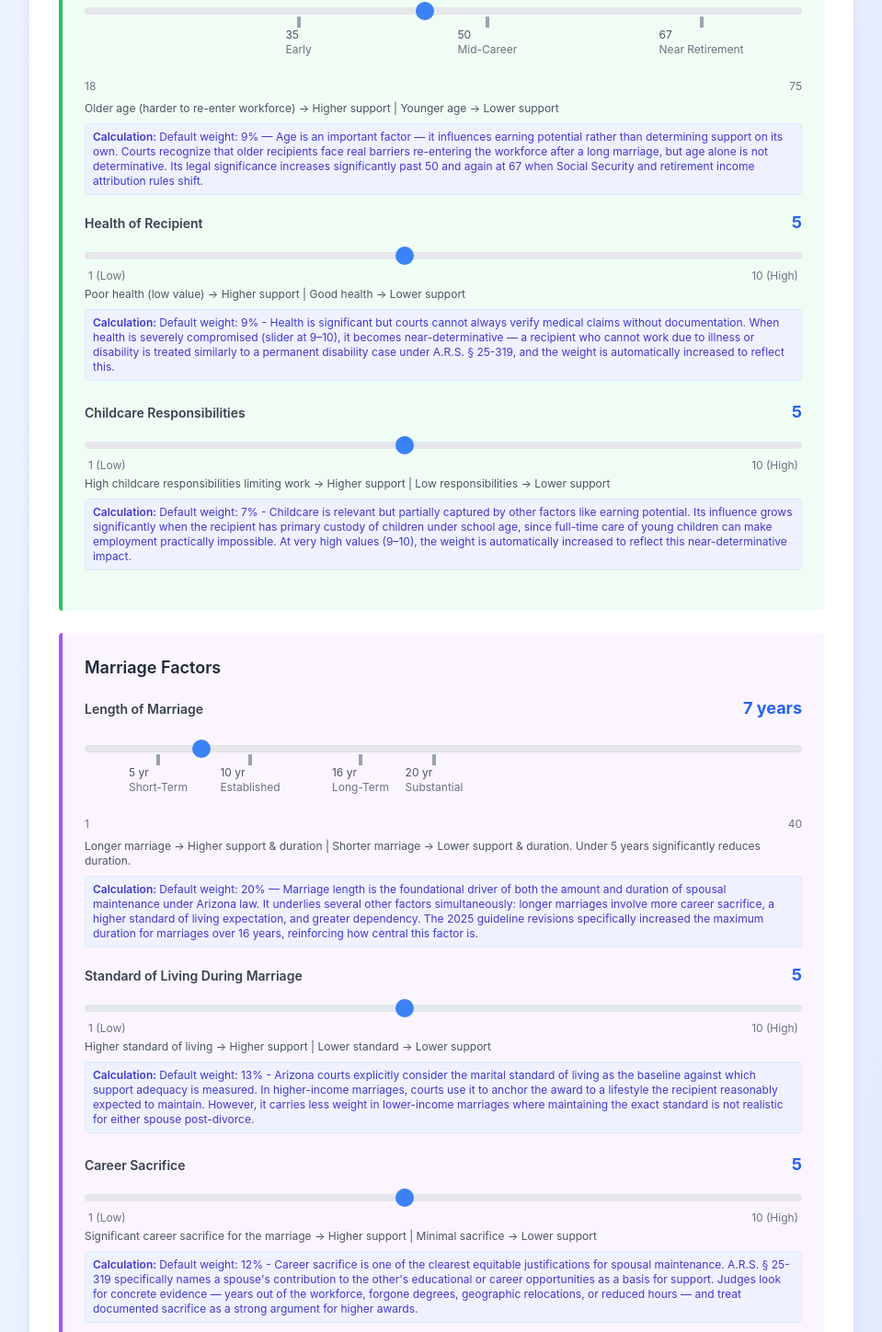
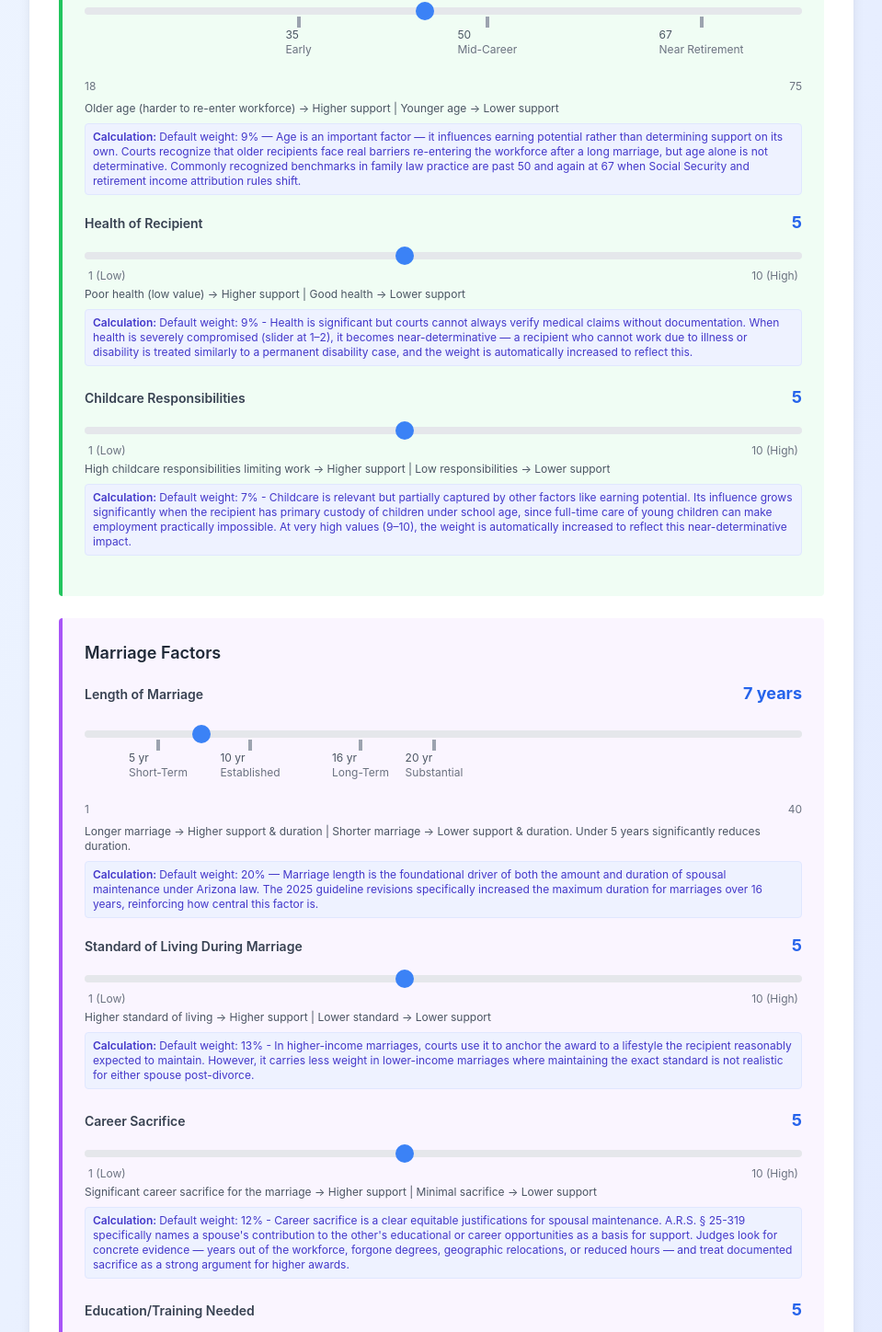
Before and after one commit to delphe/divorce-support-calc, a React (Create React App) app: page / in a window 1280 px wide. Shown: the part 810-2258 px from the top of the page at 92% size, without its empty margins (160-1119 px from the left). Built offline with nearby package versions, Linux system fonts and the light colour scheme.

Commit message:
Update language around rational and include sources. Add build files for deployment

```diff
--- a/src/App.js
+++ b/src/App.js
@@ -767,7 +767,7 @@ function App() {
               value={ageOfRecipient}
               onChange={setAgeOfRecipient}
               description="Older age (harder to re-enter workforce) → Higher support | Younger age → Lower support"
-              rationale="Default weight: 9% — Age is an important factor — it influences earning potential rather than determining support on its own. Courts recognize that older recipients face real barriers re-entering the workforce after a long marriage, but age alone is not determinative. Its legal significance increases significantly past 50 and again at 67 when Social Security and retirement income attribution rules shift."
+              rationale="Default weight: 9% — Age is an important factor — it influences earning potential rather than determining support on its own. Courts recognize that older recipients face real barriers re-entering the workforce after a long marriage, but age alone is not determinative. Commonly recognized benchmarks in family law practice are past 50 and again at 67 when Social Security and retirement income attribution rules shift."
               warning={[
                 {
                   threshold: 50,
@@ -784,7 +784,7 @@ function App() {
               value={healthOfRecipient}
               onChange={setHealthOfRecipient}
               description="Poor health (low value) → Higher support | Good health → Lower support"
-              rationale="Default weight: 9% - Health is significant but courts cannot always verify medical claims without documentation. When health is severely compromised (slider at 9–10), it becomes near-determinative — a recipient who cannot work due to illness or disability is treated similarly to a permanent disability case under A.R.S. § 25-319, and the weight is automatically increased to reflect this."
+              rationale="Default weight: 9% - Health is significant but courts cannot always verify medical claims without documentation. When health is severely compromised (slider at 1–2), it becomes near-determinative — a recipient who cannot work due to illness or disability is treated similarly to a permanent disability case, and the weight is automatically increased to reflect this."
               warning={{
                 threshold: 2,
                 direction: "below",
@@ -812,21 +812,21 @@ function App() {
               value={lengthOfMarriage}
               onChange={setLengthOfMarriage}
               description="Longer marriage → Higher support & duration | Shorter marriage → Lower support & duration. Under 5 years significantly reduces duration."
-              rationale="Default weight: 20% — Marriage length is the foundational driver of both the amount and duration of spousal maintenance under Arizona law. It underlies several other factors simultaneously: longer marriages involve more career sacrifice, a higher standard of living expectation, and greater dependency. The 2025 guideline revisions specifically increased the maximum duration for marriages over 16 years, reinforcing how central this factor is."
+              rationale="Default weight: 20% — Marriage length is the foundational driver of both the amount and duration of spousal maintenance under Arizona law. The 2025 guideline revisions specifically increased the maximum duration for marriages over 16 years, reinforcing how central this factor is."
             />
             <SliderComponent
               label="Standard of Living During Marriage"
               value={standardOfLiving}
               onChange={setStandardOfLiving}
               description="Higher standard of living → Higher support | Lower standard → Lower support"
-              rationale="Default weight: 13% - Arizona courts explicitly consider the marital standard of living as the baseline against which support adequacy is measured. In higher-income marriages, courts use it to anchor the award to a lifestyle the recipient reasonably expected to maintain. However, it carries less weight in lower-income marriages where maintaining the exact standard is not realistic for either spouse post-divorce."
+              rationale="Default weight: 13% - In higher-income marriages, courts use it to anchor the award to a lifestyle the recipient reasonably expected to maintain. However, it carries less weight in lower-income marriages where maintaining the exact standard is not realistic for either spouse post-divorce."
             />
             <SliderComponent
               label="Career Sacrifice"
               value={careerSacrifice}
               onChange={setCareerSacrifice}
               description="Significant career sacrifice for the marriage → Higher support | Minimal sacrifice → Lower support"
-              rationale="Default weight: 12% - Career sacrifice is one of the clearest equitable justifications for spousal maintenance. A.R.S. § 25-319 specifically names a spouse's contribution to the other's educational or career opportunities as a basis for support. Judges look for concrete evidence — years out of the workforce, forgone degrees, geographic relocations, or reduced hours — and treat documented sacrifice as a strong argument for higher awards."
+              rationale="Default weight: 12% - Career sacrifice is a clear equitable justifications for spousal maintenance. A.R.S. § 25-319 specifically names a spouse's contribution to the other's educational or career opportunities as a basis for support. Judges look for concrete evidence — years out of the workforce, forgone degrees, geographic relocations, or reduced hours — and treat documented sacrifice as a strong argument for higher awards."
             />
             <SliderComponent
               label="Education/Training Needed"
@@ -1032,6 +1032,26 @@ function App() {
           <p>
             This tool is an educational estimate only and is NOT legal advice. These calculations are based on general Arizona spousal maintenance guidelines and should not be relied upon for actual divorce proceedings. Consult with a family law attorney in Arizona for accurate legal guidance tailored to your specific situation. Extraordinary circumstances may apply to your case that this tool cannot account for.
           </p>
+          <p>
+            Sources include{' '}
+            <a
+              className="underline text-red-700 hover:text-red-900"
+              href="https://www.azleg.gov/ars/25/00319.htm"
+              target="_blank"
+              rel="noopener noreferrer"
+            >
+              A.R.S. § 25-319
+            </a>{' '}
+            and{' '}
+            <a
+              className="underline text-red-700 hover:text-red-900"
+              href="https://www.azcourts.gov/Portals/0/22/admorder/Orders25/2025-101.pdf"
+              target="_blank"
+              rel="noopener noreferrer"
+            >
+              Arizona Supreme Court Admin. Order 2025-101
+            </a> but a lot of this was generated by AI and may not be fully accurate. Always verify with official sources and consult a qualified attorney.
+          </p>
         </div>
       </div>
     </div>
```
Also changed, not shown: 11 other files (tests, documents, lock files or other folders).
